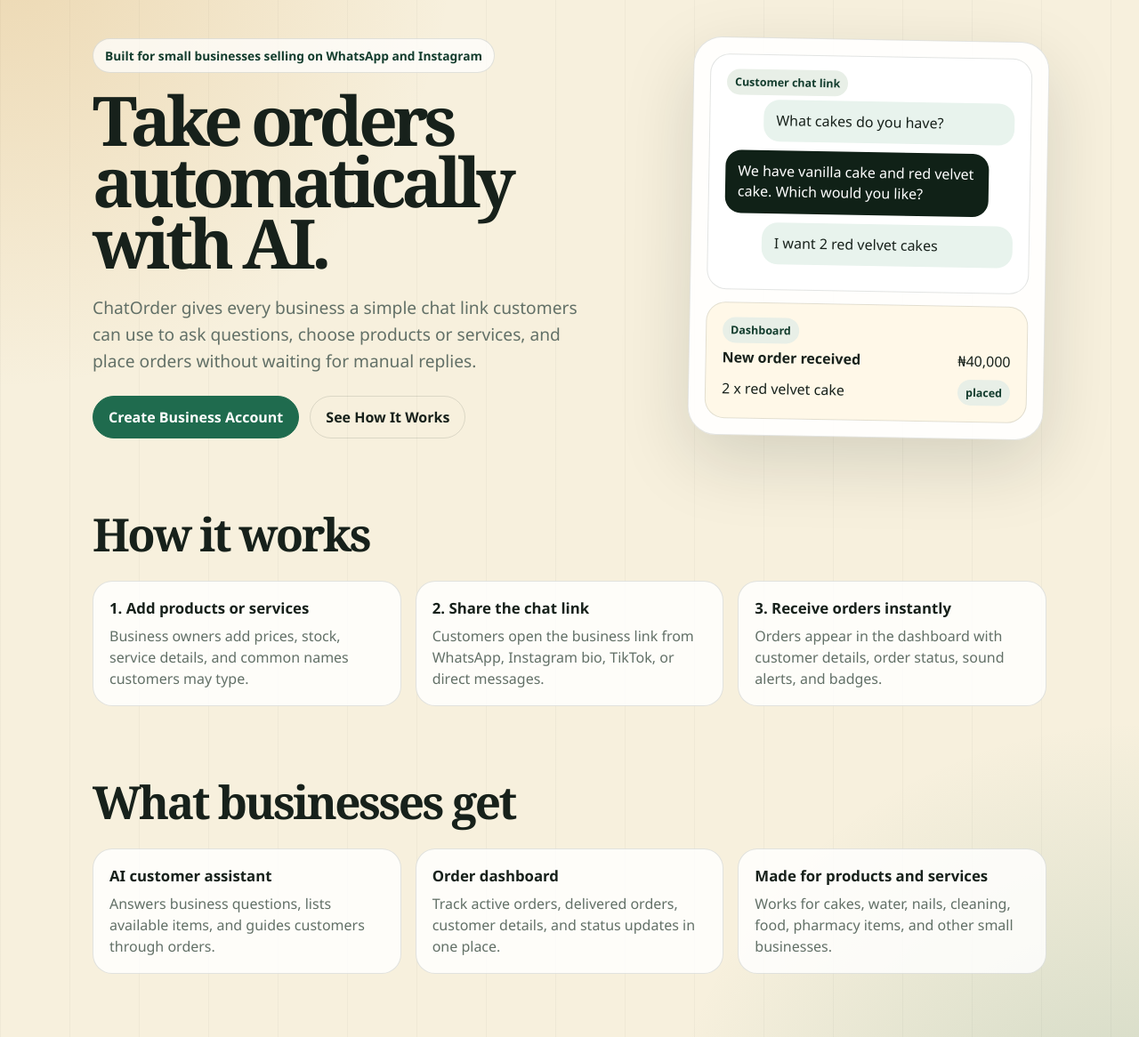
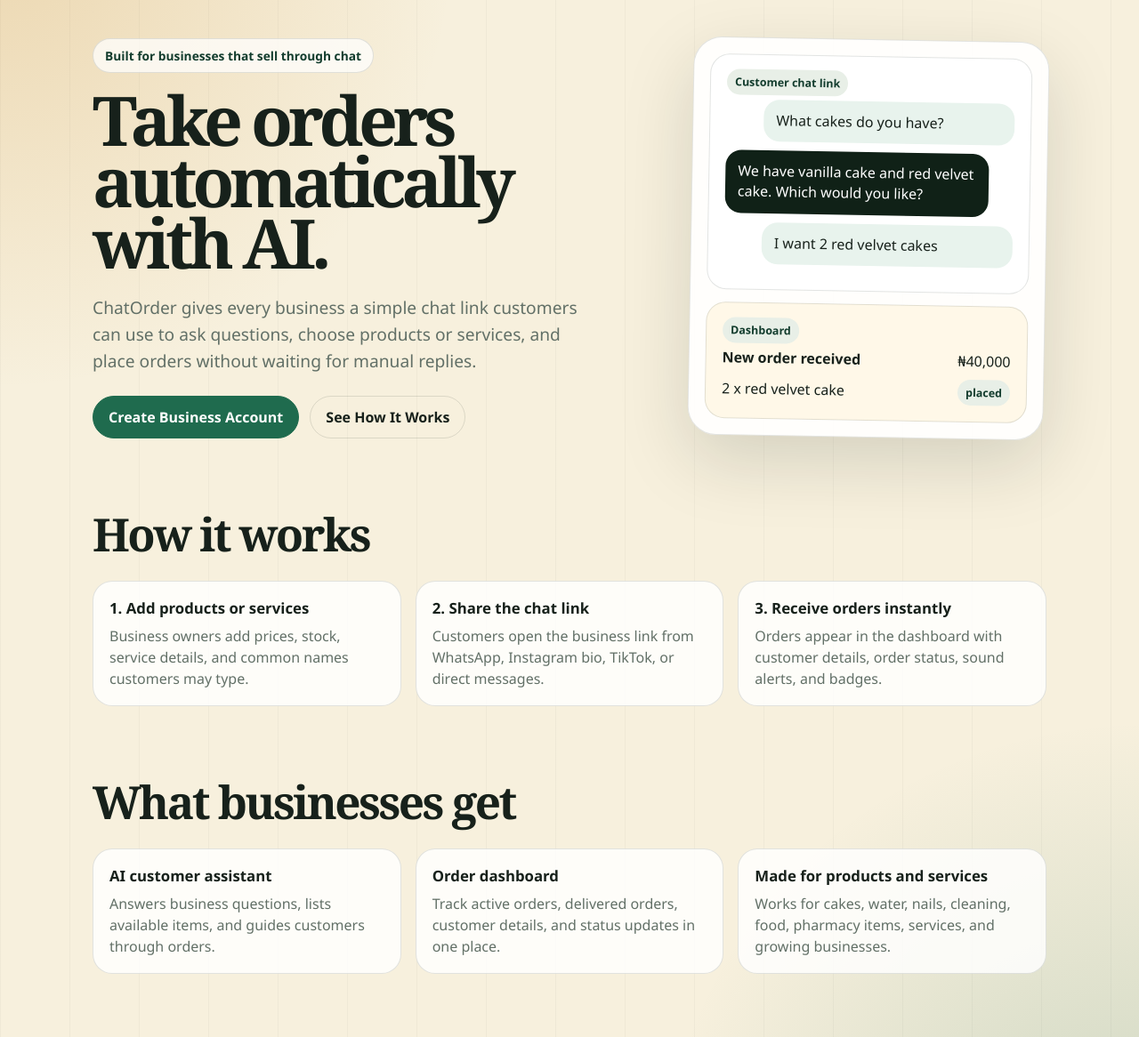
Before and after one commit to Gbemi-k/ai-business-assistant, a website: page public/index.html in a window 1280 px wide. Shown: the part 75-1241 px from the top of the page at 89% size. Drawn offline with Linux system fonts and the light colour scheme.

Commit message:
Broaden ChatOrder positioning

```diff
--- a/public/index.html
+++ b/public/index.html
@@ -292,7 +292,7 @@
 
     <section class="hero">
       <div>
-        <span class="eyebrow">Built for small businesses selling on WhatsApp and Instagram</span>
+        <span class="eyebrow">Built for businesses that sell through chat</span>
         <h1>Take orders automatically with AI.</h1>
         <p class="lead">ChatOrder gives every business a simple chat link customers can use to ask questions, choose products or services, and place orders without waiting for manual replies.</p>
         <div class="hero-actions">
@@ -353,7 +353,7 @@
         </article>
         <article class="feature-card">
           <strong>Made for products and services</strong>
-          <p>Works for cakes, water, nails, cleaning, food, pharmacy items, and other small businesses.</p>
+          <p>Works for cakes, water, nails, cleaning, food, pharmacy items, services, and growing businesses.</p>
         </article>
       </div>
     </section>
```
Also changed, not shown: README.md.
